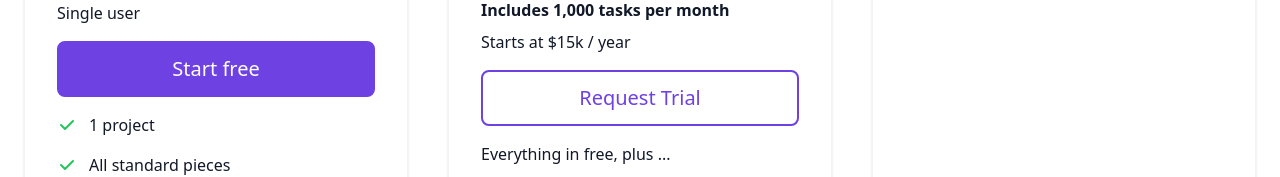
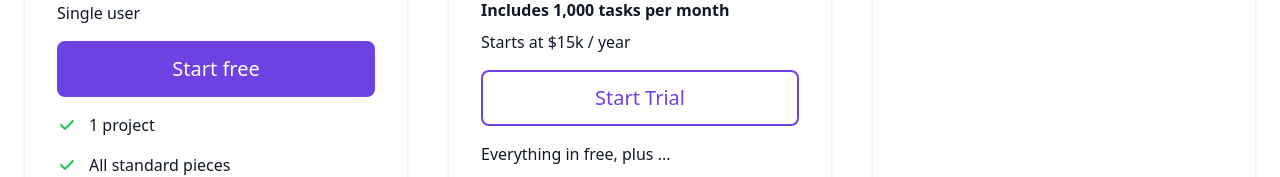
Before and after one commit to activepieces/marketing, a Nuxt app: page /pricing in a window 1280 px wide. Shown: the part 681-858 px from the top of the page. Built offline with nearby package versions, Linux system fonts and the light colour scheme.

Commit message:
Changed Request Trial to Start Trial in pricing

```diff
--- a/components/pages/pricing/Table.vue
+++ b/components/pages/pricing/Table.vue
@@ -128,7 +128,7 @@ const handleDeploymentModeChange = (newMode) => {
           </div>
 
           <router-link to="/sales"
-            class="bg-white text-primary hover:bg-primary-700 hover:text-white focus:ring-4 focus:ring-primary-200 font-normal rounded-lg text-xl px-5 py-3 text-center border-2 border-primary">Request Trial</router-link>
+            class="bg-white text-primary hover:bg-primary-700 hover:text-white focus:ring-4 focus:ring-primary-200 font-normal rounded-lg text-xl px-5 py-3 text-center border-2 border-primary">Start Trial</router-link>
           <!-- List -->
           <ul role="list" class="space-y-4 text-left mt-4">
             <li class="flex items-center space-x-3">
@@ -171,7 +171,7 @@ const handleDeploymentModeChange = (newMode) => {
               <p class="mb-4 text-base">25 users then $10 per extra user</p>
             </div>
             <router-link to="/sales"
-              class="block bg-white text-primary hover:bg-primary-700 hover:text-white focus:ring-4 focus:ring-primary-200 font-normal rounded-lg text-xl px-5 py-3 text-center border-2 border-primary">Request Trial</router-link>
+              class="block bg-white text-primary hover:bg-primary-700 hover:text-white focus:ring-4 focus:ring-primary-200 font-normal rounded-lg text-xl px-5 py-3 text-center border-2 border-primary">Start Trial</router-link>
             <!-- List -->
             <ul role="list" class="space-y-4 text-left mt-4">
               <li class="flex items-center space-x-3">
```
